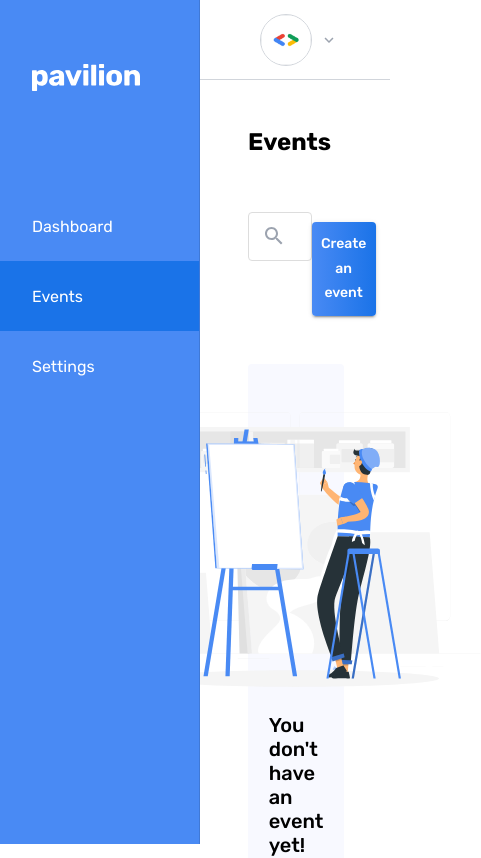
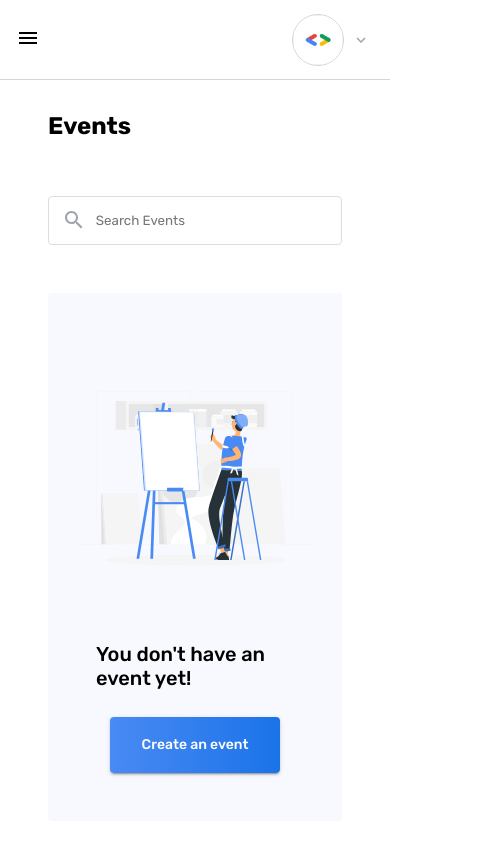
Before and after one commit to paolotiu/gdsc-frontend-challenge, a React (Create React App) app: page /events in a window 390 px wide. Shown: the top 858 px of the page, 481 px wide, since content can reach past the window. Built offline with nearby package versions, Linux system fonts and the light colour scheme.

Commit message:
feat: responsiveness

```diff
--- a/src/components/Header.tsx
+++ b/src/components/Header.tsx
@@ -1,9 +1,8 @@
 import { Avatar as A, Grid, styled, Menu, MenuItem, Button } from '@mui/material';
 import KeyboardArrowDown from '@mui/icons-material/KeyboardArrowDown';
+import MenuIcon from '@mui/icons-material/Menu';
 import React from 'react';
 import { useHistory } from 'react-router-dom';
-
-interface Props {}
 
 const Container = styled('div')`
   border-bottom: 1px solid #d1d5db;
@@ -28,7 +27,17 @@
 
 const Avatar = styled(A)();
 
-const Header = (props: Props) => {
+const Hamburger = styled('span')`
+  cursor: pointer;
+  @media screen and (min-width: 728px) {
+    display: none;
+  }
+`;
+
+interface Props {
+  onMenuClick: () => void;
+}
+const Header = ({ onMenuClick }: Props) => {
   const [anchorEl, setAnchorEl] = React.useState<HTMLElement | null>(null);
   const history = useHistory();
 
@@ -44,10 +53,15 @@
     <Container>
       <Grid
         container
-        direction="row-reverse"
+        justifyContent="space-between"
         alignItems="center"
-        sx={{ height: '100%', padding: '0 3rem' }}
+        sx={{ height: '100%', padding: '0 1rem' }}
       >
+        <Grid item>
+          <Hamburger onClick={onMenuClick}>
+            <MenuIcon />
+          </Hamburger>
+        </Grid>
         <Grid item>
           <AvatarContainer
             onClick={handleClick}
--- a/src/components/Layout.tsx
+++ b/src/components/Layout.tsx
@@ -1,5 +1,6 @@
+import { useMediaQuery } from '@mui/material';
 import { styled } from '@mui/system';
-import React, { useState } from 'react';
+import React, { useEffect, useState } from 'react';
 import Header from './Header';
 import Sidebar from './Sidebar';
 
@@ -15,15 +16,25 @@
 }));
 
 const Layout = ({ children }: Props) => {
-  const [isOpen] = useState(true);
+  const [isOpen, setIsOpen] = useState(true);
+
+  const matches = useMediaQuery('(min-width:728px)');
+
+  useEffect(() => {
+    if (!matches) {
+      setIsOpen(false);
+    } else {
+      setIsOpen(true);
+    }
+  }, [matches]);
   return (
     <>
-      <Main shouldHaveMargin={isOpen}>
-        <Header />
+      <Main shouldHaveMargin={matches && isOpen}>
+        <Header onMenuClick={() => setIsOpen((p) => !p)} />
         {children}
       </Main>
 
-      <Sidebar isOpen={isOpen} />
+      <Sidebar isOpen={isOpen} closeSidebar={() => setIsOpen(false)} />
     </>
   );
 };
--- a/src/components/SearchBar.tsx
+++ b/src/components/SearchBar.tsx
@@ -11,6 +11,7 @@
   gap: 0.5rem;
   flex: 1;
   border-radius: 4px;
+
   input {
     border: none;
     width: 100%;
--- a/src/components/Sidebar.tsx
+++ b/src/components/Sidebar.tsx
@@ -1,10 +1,11 @@
-import { Drawer, styled } from '@mui/material';
+import { Drawer, styled, useMediaQuery } from '@mui/material';
 import SidebarLink from './SidebarLink';
 
 const Container = styled(Drawer)(({ theme }) => ({
   backgroundColor: theme.palette.primary.light,
   height: '100vh',
   position: 'fixed',
+  zIndex: 1,
   '& .MuiDrawer-paper': {
     backgroundColor: theme.palette.primary.light,
     width: '200px',
@@ -25,9 +26,22 @@
 
 interface Props {
   isOpen: boolean;
+  closeSidebar: () => void;
 }
-const Sidebar = ({ isOpen }: Props) => {
+
+const Overlay = styled('div')`
+  background-color: rgba(0, 0, 0, 0.15);
+  top: 0;
+  left: 0;
+  position: fixed;
+  width: 100vw;
+  height: 100vh;
+`;
+const Sidebar = ({ isOpen, closeSidebar }: Props) => {
+  const matches = useMediaQuery('(min-width:728px)');
+
   return (
+    <>
       <Container variant="persistent" anchor="left" open={isOpen}>
         <div className="logo">
           <svg
@@ -77,6 +91,8 @@
           <SidebarLink href="/settings" label="Settings" />
         </div>
       </Container>
+      {isOpen && !matches && <Overlay onClick={closeSidebar} />}
+    </>
   );
 };
 
--- a/src/pages/Dashboard.tsx
+++ b/src/pages/Dashboard.tsx
@@ -8,6 +8,7 @@
   place-items: center;
   height: 100%;
   flex: 1;
+  padding: 3rem 1rem;
   div {
     margin: auto;
     padding-bottom: 2rem;
--- a/src/pages/Event.tsx
+++ b/src/pages/Event.tsx
@@ -1,12 +1,12 @@
 import { Button } from '@mui/material';
-import { styled } from '@mui/system';
+import { maxWidth, styled } from '@mui/system';
 import Layout from 'components/Layout';
 import SearchBar from 'components/SearchBar';
 import { ReactComponent as BlankCanvas } from 'components/Icons/BlankCanvas.svg';
 const Container = styled('div')`
   display: flex;
   flex-direction: column;
-  padding: 2rem 3rem;
+  padding: 1rem 3rem;
   flex: 1;
 
   .title {
@@ -17,10 +17,16 @@
     margin-top: 2.5rem;
     display: flex;
     justify-content: space-between;
-    align-items: baseline;
+    align-items: flex-end;
+    gap: 2rem;
     button {
       padding: 0.625rem 2rem;
       font-size: 14px;
+    }
+    @media screen and (max-width: 728px) {
+      .create {
+        display: none;
+      }
     }
   }
 
@@ -54,10 +60,12 @@
         <h1 className="title">Events</h1>
         <div className="actions">
           <SearchBar />
-          <Button variant="contained">Create an event</Button>
+          <Button className="create" variant="contained">
+            Create an event
+          </Button>
         </div>
         <div className="empty">
-          <BlankCanvas />
+          <BlankCanvas style={{ maxWidth: '60vw' }} />
           <h4>You don't have an event yet!</h4>
 
           <Button variant="contained">Create an event</Button>
```
Lines whose indentation alone changed are shown as unchanged.
